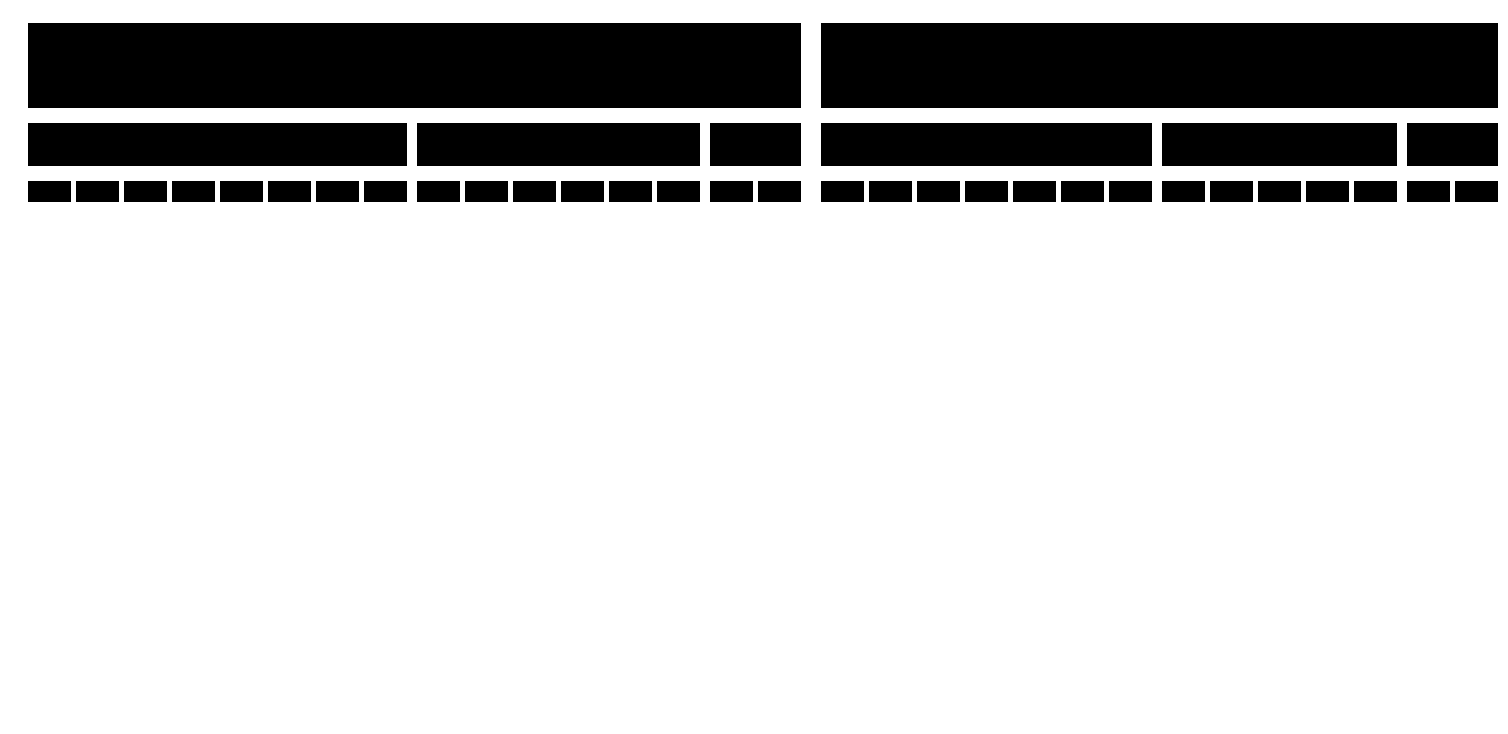
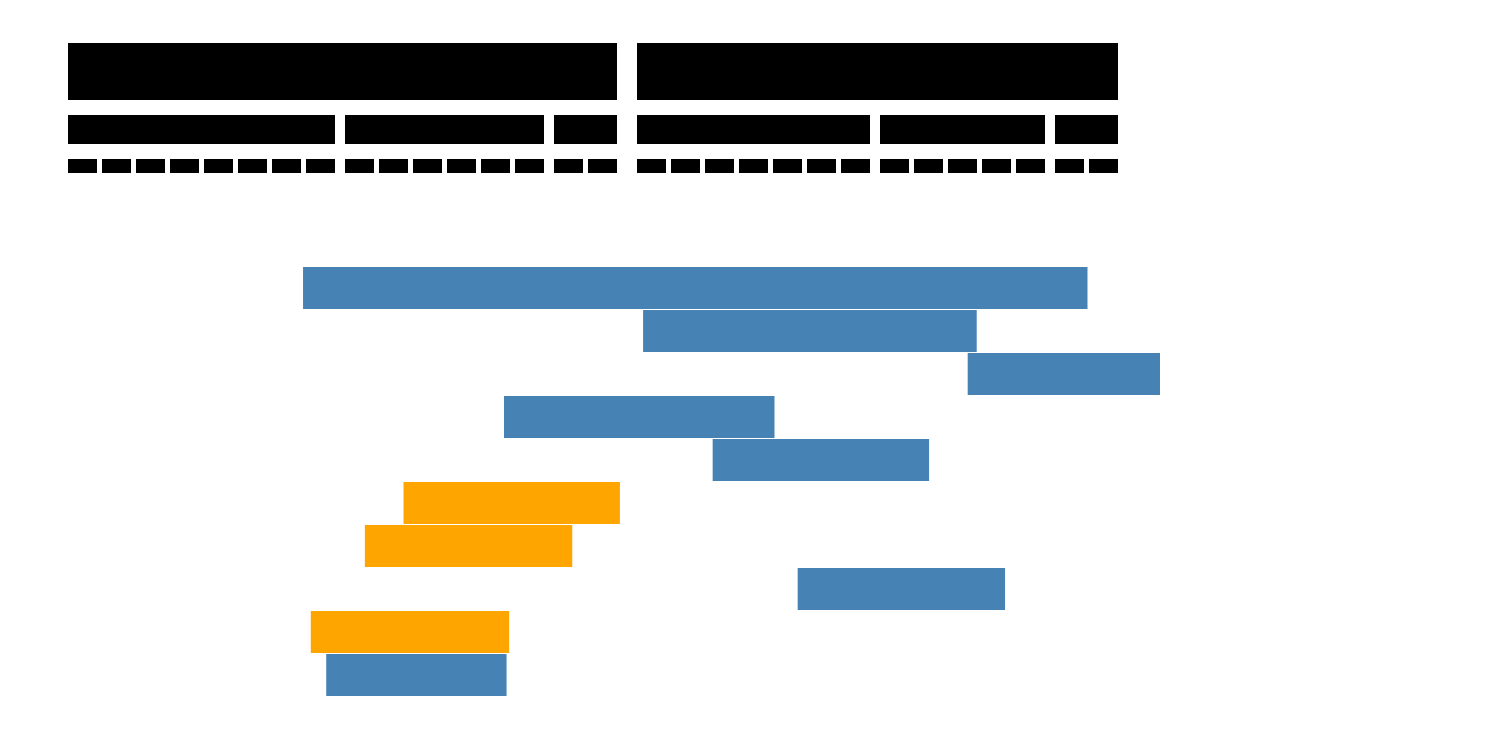
Before and after one commit to CSE512-14W/a3-abykov-snwang, a plain HTML site: page index.html in a window 1280 px wide. Shown: the whole page, 1508 px wide, since content can reach past the window. Drawn offline with nearby package versions, Linux system fonts and the light colour scheme.

Commit message:
Colored bars for each play

```diff
--- a/index.html
+++ b/index.html
@@ -2,7 +2,7 @@
 <meta charset="utf-8">
 <html>
 <head>
-<!--<link rel="stylesheet" href="style.css">-->
+<link rel="stylesheet" href="style.css">
 </head>
 <body>
 <script src="http://d3js.org/d3.v3.min.js"></script>
--- /dev/null
+++ b/style.css
@@ -0,0 +1,18 @@
+svg {
+  font: 12px sans-serif;
+}
+
+.bar {
+    /*fill: steelblue;*/
+}
+
+.axis text {
+  font: 10px sans-serif;
+}
+
+.axis path,
+.axis line {
+  fill: none;
+  stroke: #000;
+  shape-rendering: crispEdges;
+}
--- a/super-bowl.js
+++ b/super-bowl.js
@@ -1,20 +1,29 @@
-// Width and height to use for the full visualization
-var width = 1500;
-var height = 1000;
+// Partition the visualization space.
+var margin = {top: 20, right: 30, bottom: 30, left: 40},
+    width = 1280*0.9 - margin.left - margin.right,
+    botHeight = Math.round(width * (53.3 / 120.0)) - margin.top - margin.bottom,
+    topHeight = 800*0.9 - botHeight - margin.top - margin.bottom;
 
+var chart = d3.select("body").append("svg")
+              .attr("width", width + margin.left + margin.right)
+              .attr("height", topHeight + botHeight + margin.top + margin.bottom);
+var topChart = chart.append("g")
+              .attr("transform", "translate(" + margin.left + "," + margin.top + ")");
+var bottomChart = chart.append("g")
+              .attr("transform", "translate(" + margin.left + "," + (margin.top + topHeight) + ")");
+
+setUpTop(topChart, width, topHeight);
+setUpBottom(bottomChart, width, botHeight);
+
+function setUpTop(chart, width, height) {
   // Horizontal and vertical padding around the player names
   var betweenPositionHorizPadding = 5;
   var betweenCategoryHorizPadding = 10;
   var betweenTeamHorizPadding = 20;
   var vertPadding = 15;
 
-var svg = d3.select("body")
-.append("svg")
-.attr("width", width)
-.attr("height", height);
-
   // Load in data about the player positions
-var playerRectangles = d3.json("PlayerPositions.json", function(err, playerPositions) {
+  var playerRectangles = d3.json("PlayerPositions.json", function (err, playerPositions) {
     // First we need to calculate the total number of positions per team
     var positionCount = [];
     var totalPositionCount = 0;
@@ -93,7 +102,7 @@ var playerRectangles = d3.json("PlayerPositions.json", function(err, playerPosit
     }
 
     //Add the rectangles
-	var rectangles = svg.selectAll("rect").data(rectangleData).enter().append("rect");
+    var rectangles = chart.selectAll("rect").data(rectangleData).enter().append("rect");
 
     //Add the rectangle attributes
     var rectangleAttributes = rectangles
@@ -104,6 +113,41 @@ var playerRectangles = d3.json("PlayerPositions.json", function(err, playerPosit
   });
   // First we need to add coordinates to each of the
 
-var playData = d3.json("super-bowl.json", function(err, json) {
+  var playData = d3.json("super-bowl.json", function (err, json) {
 
   });
+}
+
+function setUpBottom(chart, width, height) {
+  var length = d3.scale.linear()
+                  .domain([0, 100])
+                  .range([0, width * (5.0/6)]);
+  var x = d3.scale.linear()
+    .domain([-20, 120])
+    .range([0, width]);
+
+  var data = d3.json("top-plays.json", function(err, json) {
+    var topPlays = json;
+    var topTen = json.slice(0, 10);
+    var barHeight = Math.round(botHeight / topTen.length);
+
+    var xAxis = d3.svg.axis()
+      .scale(x)
+      .orient("bottom");
+
+    chart.selectAll(".bar")
+      .data(topTen)
+      .enter()
+      .append("rect")
+      .attr("class", "bar")
+      .attr("x", function (d) {
+        var leftEnd = (d[1].team === "SEA") ? d[1].startLine : d[1].endLine;
+        return x(leftEnd);
+      })
+      .attr("y", function (d, i) { return i * barHeight; })
+      .attr("height", barHeight - 1)
+      .attr("width", function (d) { return length(d[1].yards); })
+      .attr("text", function (d) { return d[1].description; })
+      .attr("fill", function (d) { return (d[1].team === "SEA") ? "steelblue" : "orange"; });
+  });
+}
```
Lines whose indentation alone changed are shown as unchanged.
